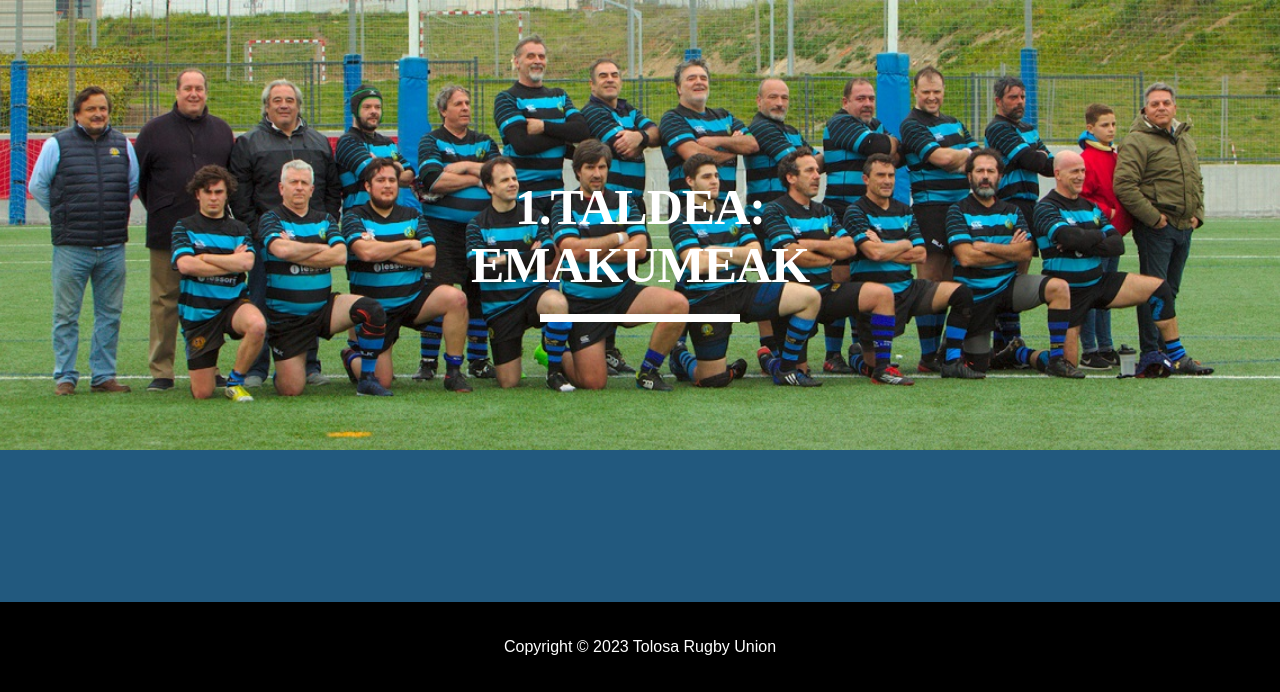
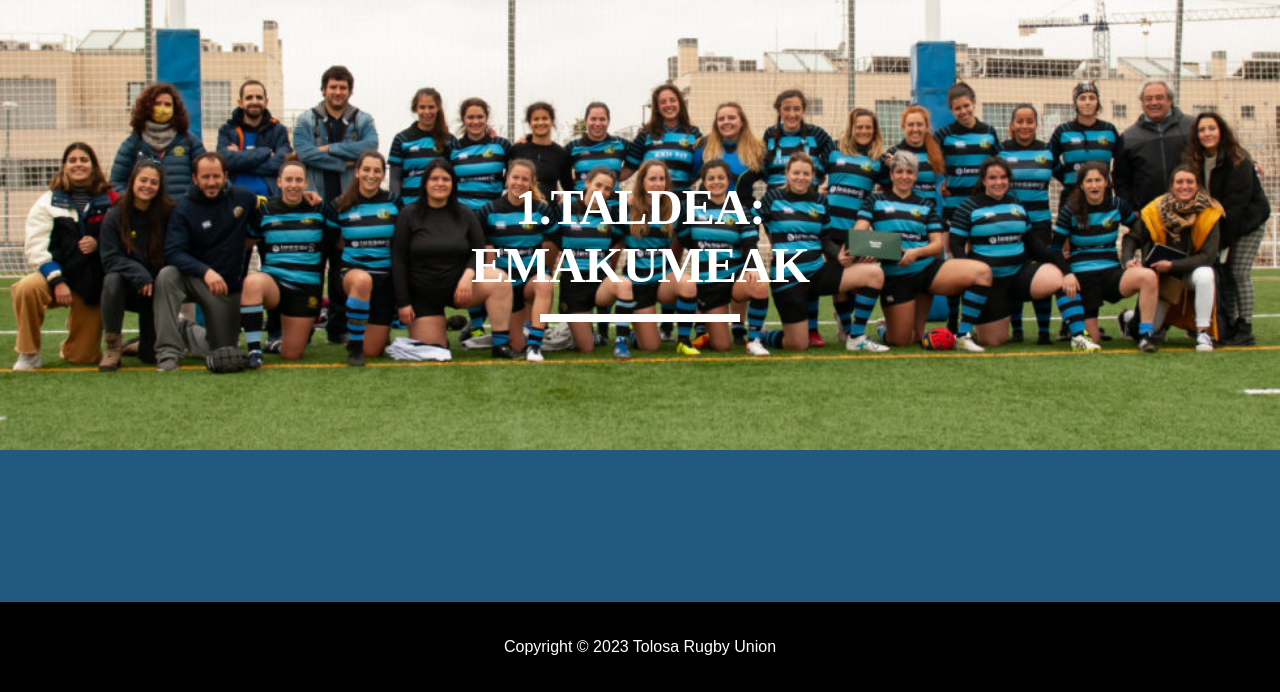
Before and after one commit to Luken1919/2Erronka, a PHP site: page /emakumeak.html in a window 1280 px wide. Shown: the part 108-800 px from the top of the page. Run offline with PHP 8.4, Linux system fonts and the light colour scheme.

Commit message:
emakumeak web

```diff
--- a/web/Style/emakumeak.css
+++ b/web/Style/emakumeak.css
@@ -86,7 +86,7 @@ body {
         text-align: center;
         font-family: Copperplate;
         letter-spacing: -1px;
-        background-image: url('https://edon2-16fc6.kxcdn.com/wp-content/uploads/sites/2/2021/03/Foto-Rollo.jpg'); /* Ruta de la imagen de fondo */
+        background-image: url('../Irudiak/emakumek.jpg'); /* Ruta de la imagen de fondo */
         background-size: cover; /* Ajustar el tamaño de la imagen para cubrir todo el fondo */
         background-position: center; /* Alinear la imagen al centro */
         background-color:  rgba(0, 0, 0, 10);
--- a/web/emakumeak.html
+++ b/web/emakumeak.html
@@ -4,7 +4,7 @@
   <meta charset="UTF-8">
   <meta name="viewport" content="width=device-width, initial-scale=1.0">
   <title>Tolosa Rugby Union</title>
-  <link rel="stylesheet" href="Style/gizonak.css">
+  <link rel="stylesheet" href="Style/emakumeak.css">
 </head>
 <body class="bodytituloa">
   <header>
--- a/web/index.html
+++ b/web/index.html
@@ -21,7 +21,7 @@
         <li><a href="#">Taldea</a>
           <ul>
             <li><a href="gizonak.html">Gizonezkoa</a></li>
-            <li><a href="#">Emakumezkoa</a></li>
+            <li><a href="emakumeak.html">Emakumezkoa</a></li>
             <li><a href="#">Sub 18</a></li>
             <li><a href="#">Sub 16</a></li>
           </ul>
```
